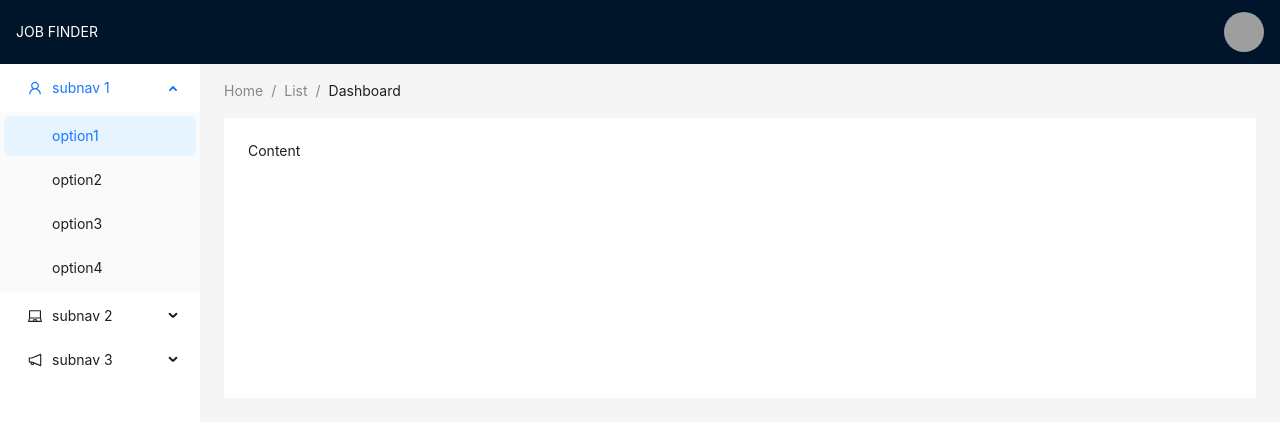
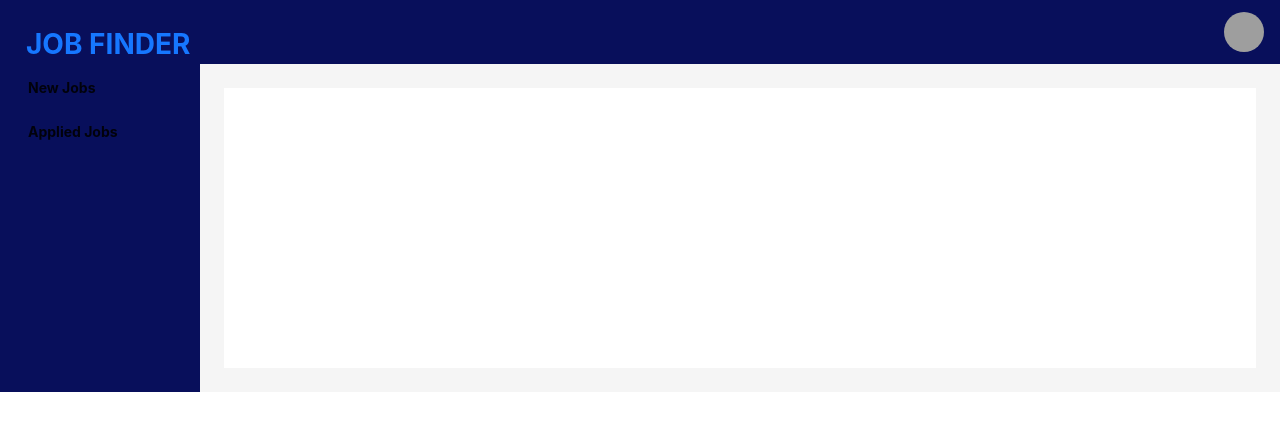
Before and after one commit to jkniaziii/job-finder, a React (Create React App) app: page /dashboard in a window 1280 px wide. Shown: the top 430 px of the page. Built offline with nearby package versions, Linux system fonts and the light colour scheme; grey boxes are pictures that could not be loaded.

Commit message:
UI FIXES

```diff
--- a/src/App.tsx
+++ b/src/App.tsx
@@ -5,6 +5,8 @@ import { Route, Routes } from "react-router-dom"
 import Login from './Pages/Login';
 import Information from './Pages/Information';
 import DashBoard from './Pages/Dashboard';
+import NewJobs from './Components/NewJobs';
+import AppliedJobs from './Components/AppliedJobs';
 
 
 function App() {
@@ -13,7 +15,10 @@ function App() {
       <Route path="/signup" element={<Signup />} />
       <Route path="/signin" element={<Login />} />
       <Route path="/info" element={<Information />} />
-      <Route path="/dashBoard" element={<DashBoard />} />
+      <Route path="/dashboard" element={<DashBoard />}>
+        <Route path="new-jobs" element={<NewJobs />} />
+        <Route path="applied-jobs" element={<AppliedJobs />} />
+      </Route>
     </Routes>
   );
 }
--- /dev/null
+++ b/src/Components/AppliedJobs/index.tsx
@@ -0,0 +1,9 @@
+import React from 'react'
+
+const AppliedJobs = () => {
+  return (
+    <div>Applied Jobs</div>
+  )
+}
+
+export default AppliedJobs;
--- /dev/null
+++ b/src/Components/NewJobs/index.tsx
@@ -0,0 +1,9 @@
+import React from 'react'
+
+const NewJobs = () => {
+  return (
+    <div>New Jobs</div>
+  )
+}
+
+export default NewJobs;
--- a/src/Pages/Dashboard/index.tsx
+++ b/src/Pages/Dashboard/index.tsx
@@ -1,32 +1,17 @@
 import React from 'react';
-import { LaptopOutlined, NotificationOutlined, UserOutlined, CaretDownOutlined } from '@ant-design/icons';
 import { Dropdown, MenuProps } from 'antd';
-import { Breadcrumb, Layout, Menu, theme } from 'antd';
+import { Layout, Menu, theme } from 'antd';
 import style from './styles.module.scss'
-import { Link } from 'react-router-dom';
+import { Link, Outlet } from 'react-router-dom';
 const { Header, Content, Sider } = Layout;
 
-const items1: MenuProps['items'] = ['1', '2', '3'].map((key) => ({
-  key,
-  label: `nav ${key}`,
-}));
 
-const items2: MenuProps['items'] = [UserOutlined, LaptopOutlined, NotificationOutlined].map(
-  (icon, index) => {
+const items2: MenuProps['items'] = [{name:'New Jobs', link: '/dashboard/new-jobs'}, {name: 'Applied Jobs', link: '/dashboard/applied-jobs'}].map(
+  (item, index) => {
     const key = String(index + 1);
-
     return {
       key: `sub${key}`,
-      icon: React.createElement(icon),
-      label: `subnav ${key}`,
-
-      children: new Array(4).fill(null).map((_, j) => {
-        const subKey = index * 4 + j + 1;
-        return {
-          key: subKey,
-          label: `option${subKey}`,
-        };
-      }),
+      label: (<Link to={item.link}>{item.name}</Link>),
     };
   },
 );
@@ -67,33 +52,30 @@ const Dashboard: React.FC = () => {
   return (
     <Layout className={style.container}>
       <Header className={style.header}>
-       <div>JOB FINDER</div>
-
+      <Link to='/dashboard'>
+       <h1>JOB FINDER</h1>
+      </Link>
        <div>
        <Dropdown menu={{ items }} placement="bottomLeft">
        <div>
-       <img src='./images/profile.jpg' />
+       <img src='/images/profile.jpg' />
        </div>
       </Dropdown>
 
        </div>
       </Header>
       <Layout>
-        <Sider width={200} style={{ background: colorBgContainer }}>
+        <Sider width={200}>
           <Menu
             mode="inline"
             defaultSelectedKeys={['1']}
             defaultOpenKeys={['sub1']}
             style={{ height: '100%', borderRight: 0 }}
             items={items2}
+            className={style.menu}
           />
         </Sider>
-        <Layout style={{ padding: '0 24px 24px' }}>
-          <Breadcrumb style={{ margin: '16px 0' }}>
-            <Breadcrumb.Item>Home</Breadcrumb.Item>
-            <Breadcrumb.Item>List</Breadcrumb.Item>
-            <Breadcrumb.Item>Dashboard</Breadcrumb.Item>
-          </Breadcrumb>
+        <Layout style={{ padding: '24px' }}>
           <Content
             style={{
               padding: 24,
@@ -102,7 +84,7 @@ const Dashboard: React.FC = () => {
               background: colorBgContainer,
             }}
           >
-            Content
+           <Outlet />
           </Content>
         </Layout>
       </Layout>
--- a/src/Pages/Dashboard/styles.module.scss
+++ b/src/Pages/Dashboard/styles.module.scss
@@ -2,12 +2,12 @@
 
 .container{
     :global(.ant-layout-header){
+        background-color: $secondary__color;
         padding-inline: 16px;
         display: flex;
         justify-content: space-between;
         align-items: center;
         :last-child{
-            width: 40px;
             height: 40px;
             cursor: pointer;
             img{
@@ -21,5 +21,19 @@
 }
 .header{
     color: $white__color;
-
+    h1{
+        margin-left: 10px;
+    }
 }
+.menu{
+    background-color: $secondary__color;
+    :global(.ant-menu-item-selected){
+        background-color: $primary__color;
+        color: $white__color;
+        font-weight: bold;
+    }
+    li{
+        color: $white__color;
+        font-weight: bold;
+    }
+}
```
